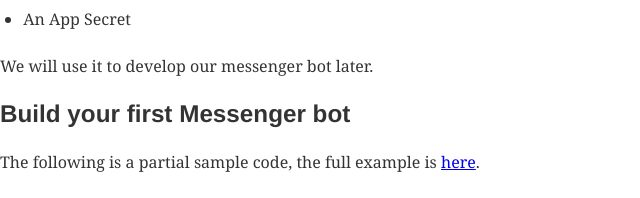
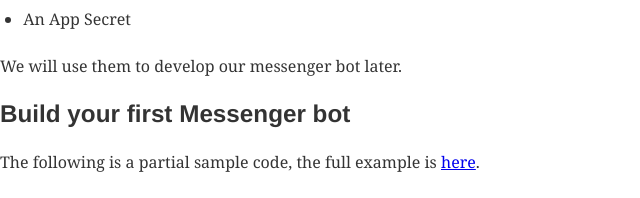
Before and after one commit to bottenderjs/bottenderjs.github.io, a Gatsby site: page /Guides-Messenger/ in a window 1280 px wide. Shown: the part 556-754 px from the top of the page, 0-640 px from the left. Built offline with nearby package versions, Linux system fonts and the light colour scheme; Gatsby itself is replaced by a stand-in of ours; some packages are replaced by stand-ins of ours; code samples lack their colours.

Commit message:
correct grammar

```diff
--- a/content/docs/Guides-Messenger.md
+++ b/content/docs/Guides-Messenger.md
@@ -24,7 +24,7 @@ Before leave this section, make sure you have the following requirements:
 - A Page Access Token
 - An App Secret
 
-We will use it to develop our messenger bot later.
+We will use them to develop our messenger bot later.
 
 ## Build your first Messenger bot
 
```
